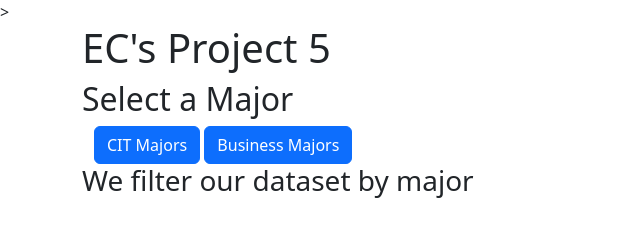
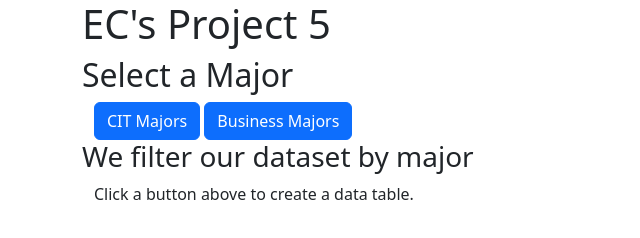
Before and after one commit to eastern-winds/eastern-winds.github.io, a plain HTML site: page index.html in a window 1280 px wide. Shown: the whole page, without its empty margins (0-640 px from the left). Drawn offline with nearby package versions, Linux system fonts and the light colour scheme.

Commit message:
finish index.html

```diff
--- a/index.html
+++ b/index.html
@@ -20,7 +20,7 @@
         </table>
     </script>
 
-    <!-- Page Logic -->>
+    <!-- Page Logic -->
     <script src="program5.js"></script>
   </head>
 
@@ -36,7 +36,7 @@
 
       <h3>We filter our dataset by major</h3>
       <div id="out" class="container">
-
+        <p>Click a button above to create a data table.</p>
       </div>
     </div>
   </body>
```
